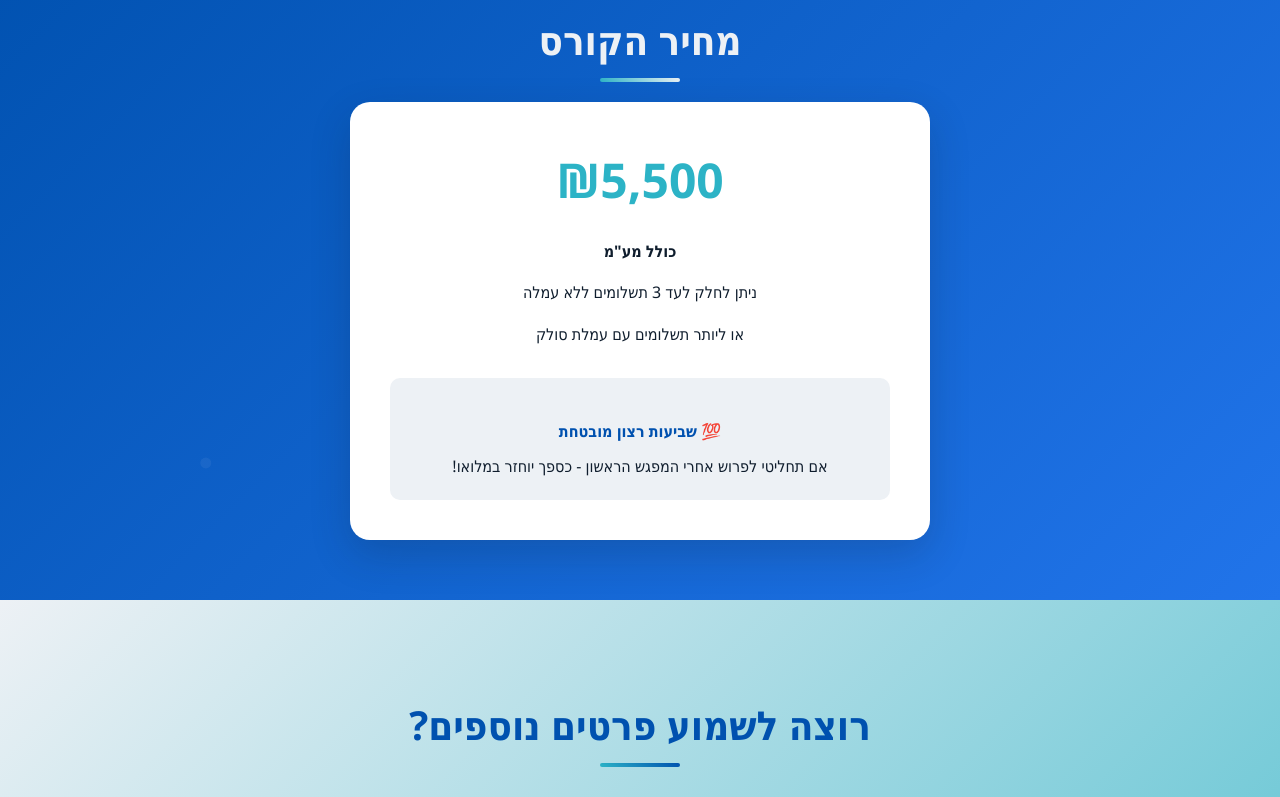
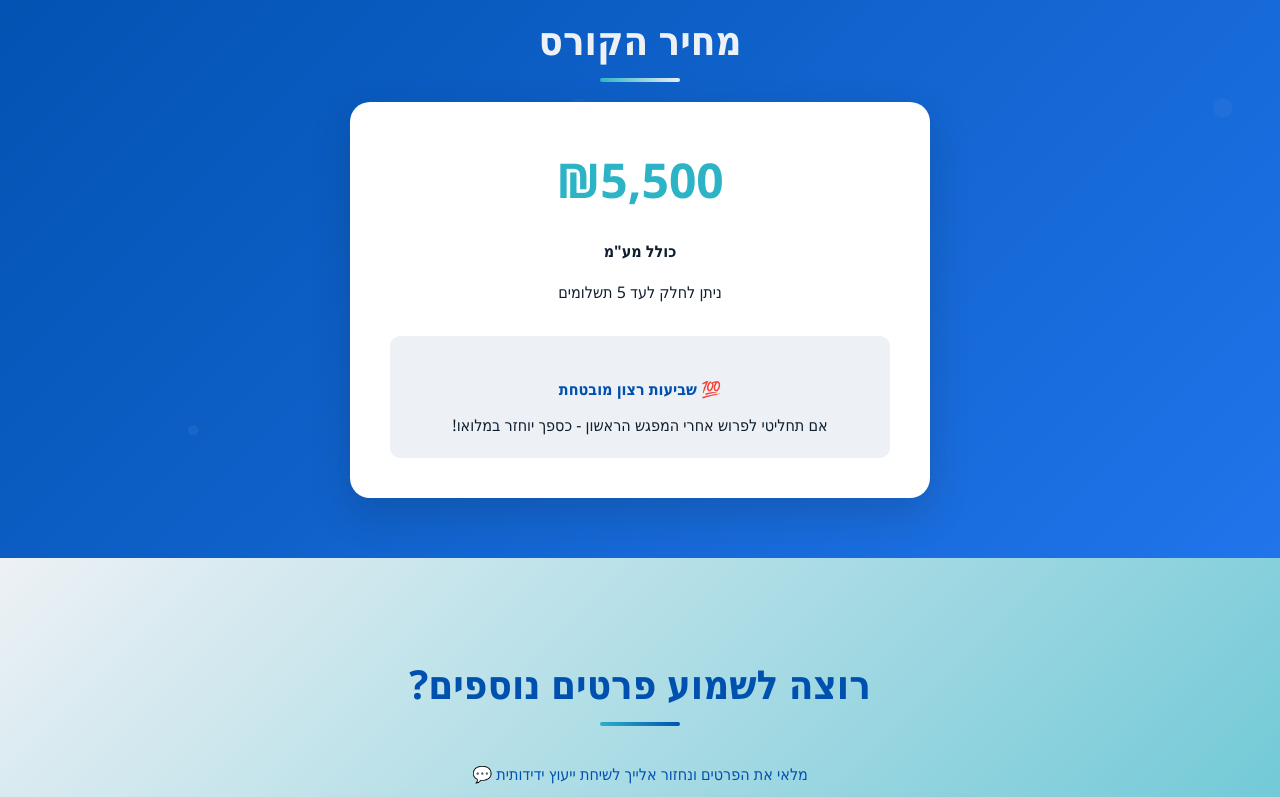
Before and after one commit to RachelFrenkelBH/RachelFrenkelBH.github.io, a website: page pm-course-uo/index.html in a window 1280 px wide. Shown: the part 3867-4664 px from the top of the page. Drawn offline with Linux system fonts and the light colour scheme.

Commit message:
changed text

```diff
--- a/pm-course-uo/index.html
+++ b/pm-course-uo/index.html
@@ -921,8 +921,7 @@
       ₪5,500
      </div>
      <p><strong>כולל מע"מ</strong></p>
-     <p>ניתן לחלק לעד 3 תשלומים ללא עמלה</p>
-     <p>או ליותר תשלומים עם עמלת סולק</p>
+     <p>ניתן לחלק לעד 5 תשלומים</p>
      <div style="margin-top: 30px; padding: 20px; background: #edf1f5; border-radius: 10px;">
       <h4 style="color: #0051af; margin-bottom: 10px;">💯 שביעות רצון מובטחת</h4>
       <p style="margin: 0; color: #0f1d2d;">אם תחליטי לפרוש אחרי המפגש הראשון - כספך יוחזר במלואו!</p>
```
